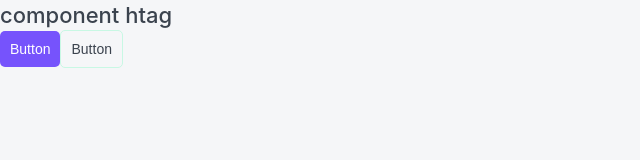
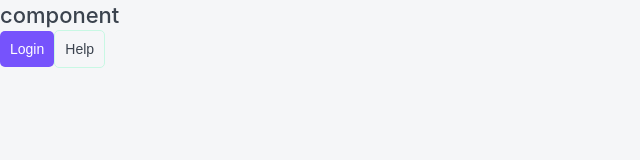
Before and after one commit to vladimirovsk/BitCodersNext, a Next.js app: page / in a window 1280 px wide. Shown: the top 160 px of the page, without its empty margins (0-640 px from the left). Built offline with nearby package versions, Linux system fonts and the light colour scheme.

Commit message:
add Jenkinsfile

```diff
--- a/pages/index.tsx
+++ b/pages/index.tsx
@@ -3,9 +3,9 @@ import {Button, Htag} from '../component';
 export default function Home():JSX.Element {
   return (
     <>
-      <Htag tag ='h2' >component htag</Htag>
-        <Button appearance='primary' className="test">Button</Button>
-        <Button appearance='ghost'>Button</Button>
+      <Htag tag ='h2' >component</Htag>
+        <Button appearance='primary' className="test">Login</Button>
+        <Button appearance='ghost'>Help</Button>
     </>
   )
 }
```
